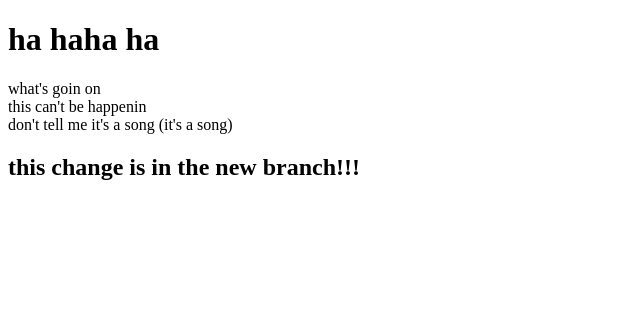
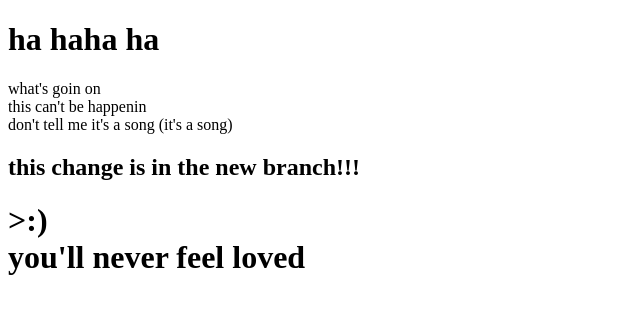
Before and after one commit to Bed-e/MyFirstRepo, a plain HTML site: page index.html in a window 1280 px wide. Shown: the whole page, without its empty margins (0-640 px from the left). Drawn offline with Linux system fonts and the light colour scheme.

Commit message:
added evil changes to evil branch

```diff
--- a/index.html
+++ b/index.html
@@ -12,5 +12,9 @@
         <h2>
             this change is in the new branch!!!
         </h2>
+        <h1>
+            >:)<br>
+            you'll never feel loved
+        </h1>
     </body>
 </Html>
```
Also changed, not shown: file.txt.
